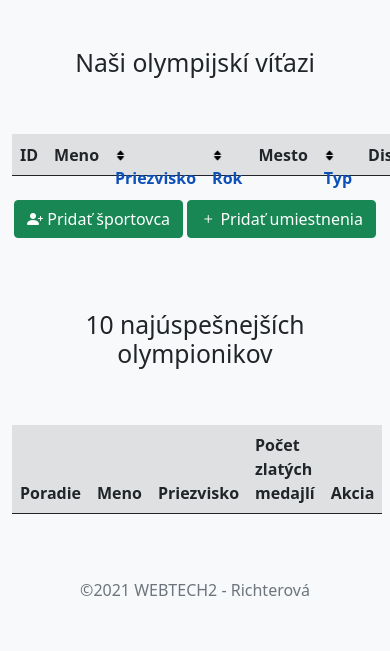
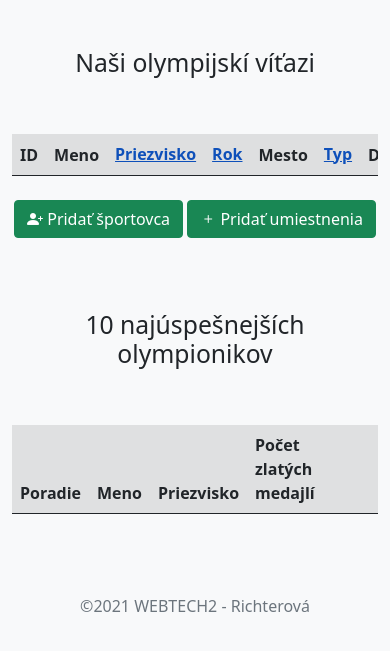
Before and after one commit to Simona735/WEBTECH-zadanie02, a PHP site: page / in a window 390 px wide; the page is wider, and only the part inside the window is pictured. Shown: the top 651 px of that part. Run offline with PHP 8.4, Linux system fonts and the light colour scheme; data that the repository does not hold is empty; a stand-in replaces the project's code that opens the database connection; some libraries are stand-ins or nearby versions.

Commit message:
responsive tables added

```diff
--- a/detail.php
+++ b/detail.php
@@ -89,6 +89,7 @@ $rankings = $person->getRankingLine();
         <h2 class="bi bi-trophy">
             Umiestnenia</h2>
     </div>
+    <div class="table-responsive">
         <table class="table" id="details">
             <thead>
             <tr>
@@ -113,7 +114,7 @@ $rankings = $person->getRankingLine();
             } ?>
             </tbody>
         </table>
-
+    </div>
     <div class="row py-lg-5 text-center">
         <div class="col-lg-12 col-md-12">
             <p>
--- a/index.php
+++ b/index.php
@@ -61,21 +61,23 @@ function console_log( $data ){
     <div class="py-5 text-center">
         <h2>Naši olympijskí víťazi</h2>
     </div>
+    <div class="table-responsive">
         <table class="table " id="ourWinners">
             <thead>
             <tr class="table-active">
                 <th scope="col" >ID</th>
                 <th scope="col" >Meno</th>
-            <th scope="col" class="sortable" id="surname" ><p><img src="img/sortable.jpg">Priezvisko</p></th>
-            <th scope="col" class="sortable" id="year"><p><img src="img/sortable.jpg">Rok</p></th>
+                <th scope="col" class="sortable" id="surname" ><p><u>Priezvisko</u></p></th>
+                <th scope="col" class="sortable" id="year"><p><u>Rok</u></p></th>
                 <th scope="col" >Mesto</th>
-            <th scope="col" class="sortable" id="type"><p><img src="img/sortable.jpg">Typ</p></th>
+                <th scope="col" class="sortable" id="type"><p><u>Typ</u></p></th>
                 <th scope="col" >Disciplína</th>
             </tr>
             </thead>
             <tbody id="table1Body">
             </tbody>
         </table>
+    </div>
     <div class="row py-lg-5 text-center">
         <div class="col-lg-12 col-md-12">
             <p>
@@ -95,14 +97,16 @@ function console_log( $data ){
     <div class="py-5 text-center">
         <h2>10 najúspešnejších olympionikov</h2>
     </div>
-    <table class="table " id="top10">
+    <div class="table-responsive">
+        <table class="table" id="top10">
             <thead>
             <tr class="table-active">
                 <th scope="col" >Poradie</th>
                 <th scope="col" >Meno</th>
                 <th scope="col" >Priezvisko</th>
                 <th scope="col" >Počet zlatých medajlí</th>
-            <th scope="col" >Akcia</th>
+                <th scope="col" ></th>
+                <th scope="col" ></th>
             </tr>
             </thead>
             <tbody id="table2Body">
@@ -118,24 +122,21 @@ function console_log( $data ){
                     <td><?php echo $data[2] ?></td>
                     <td><?php echo $data[3] ?></td>
                     <td>
-                    <ul class="list-inline m-0">
-                        <li class="list-inline-item">
                         <a href="edit.php?id=<?php echo $data[0] ?>" type="button" class="btn btn-primary btn-sm rounded-1 action-button" data-toggle="tooltip" data-placement="top" title="Edit">
                             <i class="bi bi-pencil-square"></i>
                         </a>
-                        </li>
-                        <li class="list-inline-item">
+                    </td>
+                    <td>
                         <a href="index.php?deleteId=<?php echo $data[0] ?>" type="button" class="btn btn-danger btn-sm rounded-1 action-button" data-toggle="tooltip" data-placement="top" title="Delete">
                             <i class="bi bi-trash"></i>
                         </a>
-                        </li>
-                    </ul>
                     </td>
                 </tr>
             <?php
                 } ?>
             </tbody>
         </table>
+    </div>
 
 
     <footer class="my-3 pt-5 text-muted text-center text-small">
```
Lines whose indentation alone changed are shown as unchanged.
